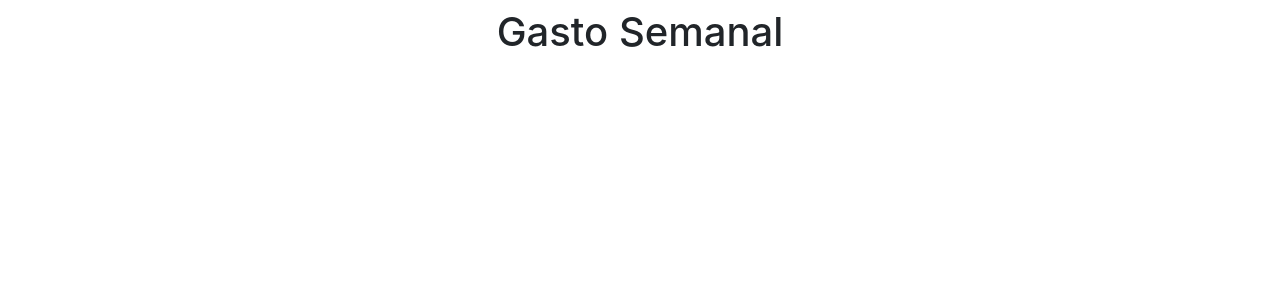
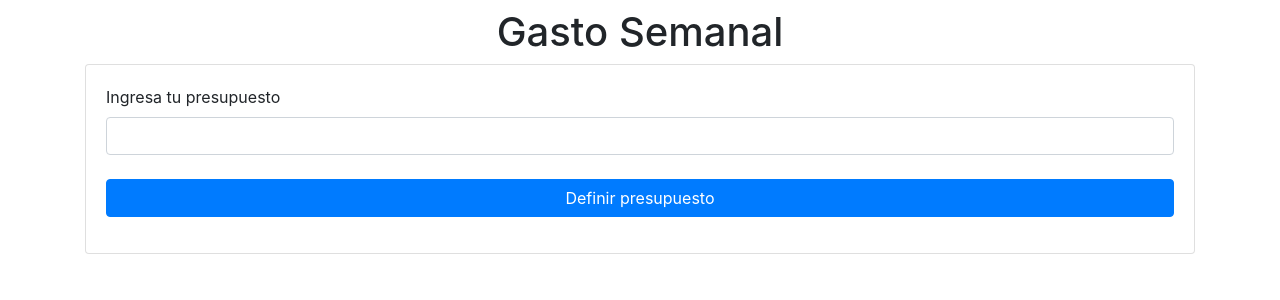
Before and after one commit to MarciaGiselle/Curso-React, a React (Create React App) app in the folder Modulo 6/presupuesto/: page / in a window 1280 px wide. Shown: the top 300 px of the page. Built offline with nearby package versions, Linux system fonts and the light colour scheme.

Commit message:
Creando el componente condicional

```diff
--- a/Modulo 6/presupuesto/src/App.js
+++ b/Modulo 6/presupuesto/src/App.js
@@ -1,13 +1,20 @@
-import React from 'react';
-import 'bootstrap/dist/css/bootstrap.min.css';
-import {Container} from 'react-bootstrap';
+import React from "react";
+import "bootstrap/dist/css/bootstrap.min.css";
+import { Container, Card } from "react-bootstrap";
+import Condicional from "./components/Condicional";
+import { CardBody } from "react-bootstrap/Card";
 
 function App() {
   return (
     <Container>
       <header>
-      <h1 className='text-center mt-2'>Gasto Semanal</h1>
+        <h1 className="text-center mt-2">Gasto Semanal</h1>
       </header>
+      <Card>
+        <Card.Body>
+        <Condicional />
+        </Card.Body>
+      </Card>
     </Container>
   );
 }
--- /dev/null
+++ b/Modulo 6/presupuesto/src/components/Condicional.jsx
@@ -0,0 +1,25 @@
+import React, {Fragment} from 'react'
+import {Form, Button} from 'react-bootstrap';
+
+const Condicional = () => {
+    return (
+        <Fragment>
+            <Form>
+            <Form.Group>
+            <Form.Label>Ingresa tu presupuesto</Form.Label>
+            <Form.Control
+                type="number"
+                name="presupuesto"
+            /><br/>
+            <Button variant='primary' block
+                type="submit"
+            >Definir presupuesto</Button>
+
+            </Form.Group>
+            </Form>
+
+        </Fragment>
+    );
+}
+
+export default Condicional;
```
